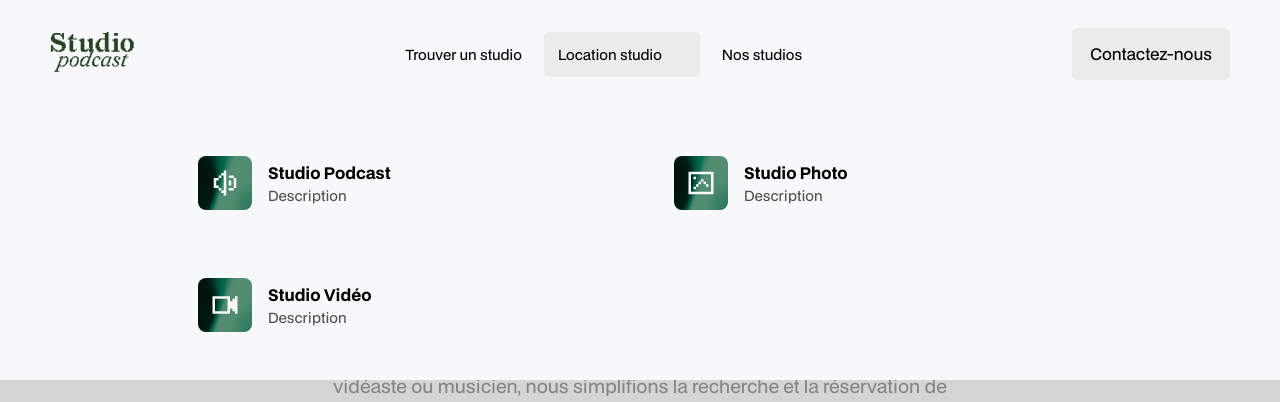
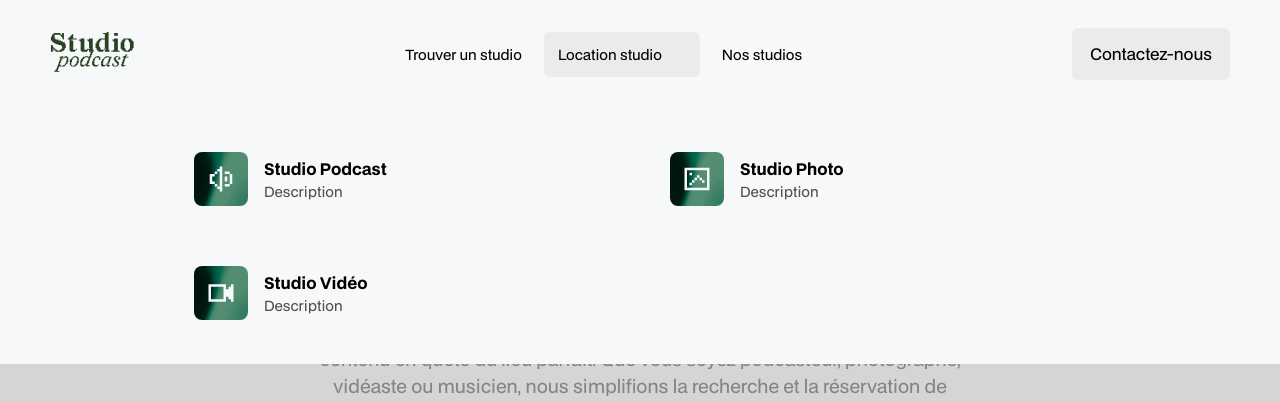
Before and after one commit to HeyAnto/studio-podcast, a Next.js app: page / in a window 1280 px wide. Both pictures are taken after a click on the button "Location studio". Shown: the top 402 px of the page. Built offline with nearby package versions, Linux system fonts and the light colour scheme; some icons are missing.

Commit message:
Adjust MenuCard Padding

```diff
--- a/src/components/header/Header.module.css
+++ b/src/components/header/Header.module.css
@@ -83,7 +83,7 @@
   display: flex;
   align-items: center;
   gap: 16px;
-  padding: 20px;
+  padding: 16px;
   border-radius: 6px;
   background-color: var(--color-white);
 }
```
